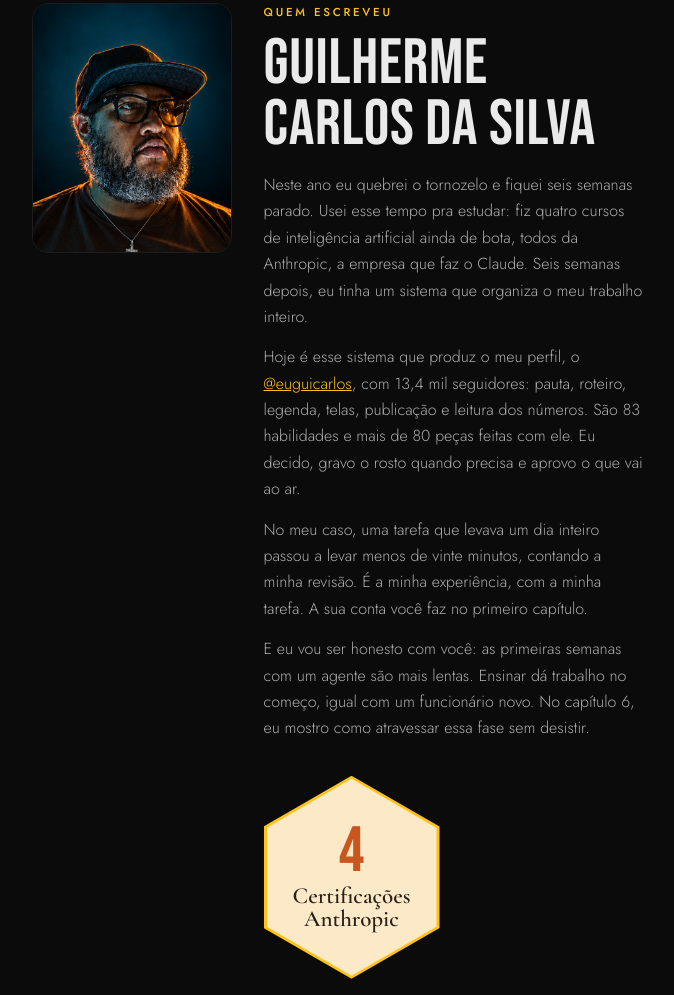
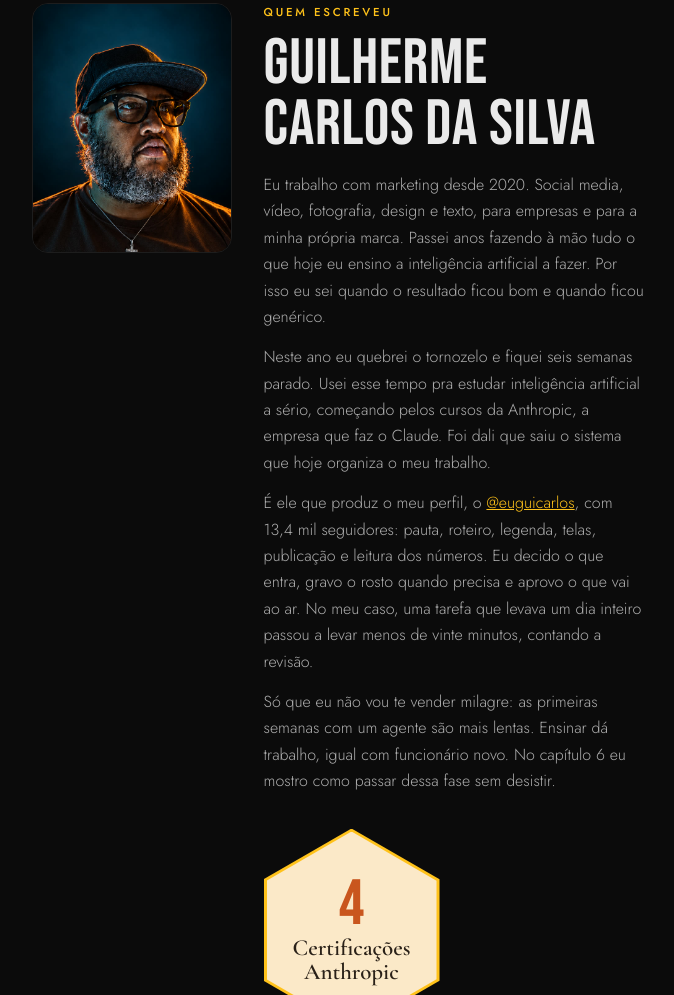
Before and after one commit to Guiair21/prompts, a plain HTML site: page ebook/index.html in a window 1280 px wide. Shown: the part 6818-7813 px from the top of the page, without its empty margins (302-976 px from the left). Drawn offline with nearby package versions, Linux system fonts and the light colour scheme.

Commit message:
ebook: Quem escreveu reescrito com a carreira na abertura
Co-Authored-By: Claude Opus 5.5 <noreply@anthropic.com>

```diff
--- a/ebook/index.html
+++ b/ebook/index.html
@@ -352,10 +352,10 @@ footer a{color:var(--pearl-70)}
       <div>
         <div class="kicker">Quem escreveu</div>
         <h2 style="margin-bottom:16px">Guilherme Carlos da Silva</h2>
-        <p>Neste ano eu quebrei o tornozelo e fiquei seis semanas parado. Usei esse tempo pra estudar: fiz quatro cursos de inteligência artificial ainda de bota, todos da Anthropic, a empresa que faz o Claude. Seis semanas depois, eu tinha um sistema que organiza o meu trabalho inteiro.</p>
-        <p>Hoje é esse sistema que produz o meu perfil, o <a href="https://www.instagram.com/euguicarlos/" target="_blank" rel="noopener">@euguicarlos</a>, com 13,4 mil seguidores: pauta, roteiro, legenda, telas, publicação e leitura dos números. São 83 habilidades e mais de 80 peças feitas com ele. Eu decido, gravo o rosto quando precisa e aprovo o que vai ao ar.</p>
-        <p>No meu caso, uma tarefa que levava um dia inteiro passou a levar menos de vinte minutos, contando a minha revisão. É a minha experiência, com a minha tarefa. A sua conta você faz no primeiro capítulo.</p>
-        <p>E eu vou ser honesto com você: as primeiras semanas com um agente são mais lentas. Ensinar dá trabalho no começo, igual com um funcionário novo. No capítulo 6, eu mostro como atravessar essa fase sem desistir.</p>
+        <p>Eu trabalho com marketing desde 2020. Social media, vídeo, fotografia, design e texto, para empresas e para a minha própria marca. Passei anos fazendo à mão tudo o que hoje eu ensino a inteligência artificial a fazer. Por isso eu sei quando o resultado ficou bom e quando ficou genérico.</p>
+        <p>Neste ano eu quebrei o tornozelo e fiquei seis semanas parado. Usei esse tempo pra estudar inteligência artificial a sério, começando pelos cursos da Anthropic, a empresa que faz o Claude. Foi dali que saiu o sistema que hoje organiza o meu trabalho.</p>
+        <p>É ele que produz o meu perfil, o <a href="https://www.instagram.com/euguicarlos/" target="_blank" rel="noopener">@euguicarlos</a>, com 13,4 mil seguidores: pauta, roteiro, legenda, telas, publicação e leitura dos números. Eu decido o que entra, gravo o rosto quando precisa e aprovo o que vai ao ar. No meu caso, uma tarefa que levava um dia inteiro passou a levar menos de vinte minutos, contando a revisão.</p>
+        <p>Só que eu não vou te vender milagre: as primeiras semanas com um agente são mais lentas. Ensinar dá trabalho, igual com funcionário novo. No capítulo 6 eu mostro como passar dessa fase sem desistir.</p>
         <div class="selo" role="img" aria-label="4 certificações Anthropic"><div class="selo-in"><span class="selo-num">4</span><span class="selo-txt">Certificações<br>Anthropic</span></div></div>
       </div>
     </div>
```
